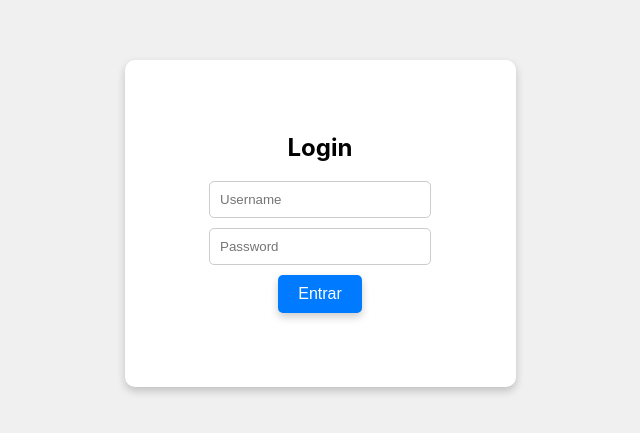
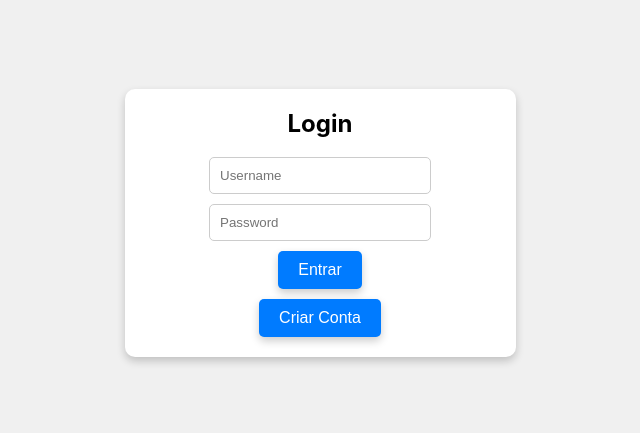
Before and after one commit to marina-barbosa/atv5-multi-app, a React (Vite) app: page / in a window 1280 px wide. Shown: the part 177-610 px from the top of the page, without its empty margins (320-960 px from the left). Built offline with nearby package versions, Linux system fonts and the light colour scheme.

Commit message:
cria token e salva no storage

```diff
--- a/db.json
+++ b/db.json
@@ -12,5 +12,17 @@
       "id": "575d",
       "text": "Testando..!!"
     }
+  ],
+  "users": [
+    {
+      "id": "1",
+      "username": "admin",
+      "password": "password"
+    },
+    {
+      "id": "98c9",
+      "username": "marina",
+      "password": "123456"
+    }
   ]
 }
--- a/package.json
+++ b/package.json
@@ -8,10 +8,11 @@
     "build": "vite build",
     "lint": "eslint . --ext js,jsx --report-unused-disable-directives --max-warnings 0",
     "preview": "vite preview",
-     "json-server": "json-server --watch db.json --port 3000"
+    "json-server": "json-server --watch db.json --port 3000"
   },
   "dependencies": {
     "axios": "^1.7.2",
+    "jose": "^5.6.3",
     "json-server": "^1.0.0-beta.1",
     "qrcode.react": "^3.1.0",
     "react": "^18.3.1",
--- a/src/App.jsx
+++ b/src/App.jsx
@@ -4,6 +4,7 @@ import styled from "styled-components";
 import { Dashboard } from "./components/pages/dashboard";
 import "./App.css";
 import { Login } from "./components/pages/Login";
+import { RegisterPage } from "./components/pages/registerPage";
 
 const AppContainer = styled.div`
   display: flex;
@@ -20,10 +21,36 @@ const App = () => {
   const navigate = useNavigate();
 
   useEffect(() => {
-    if (!isAuthenticated) {
+    // // Recupera o token do localStorage
+    // const token = localStorage.getItem("token");
+
+    // // Verifica se o token existe e se é válido
+    // if (token) {
+    //   try {
+    //     // Verifique o token com a chave secreta
+    //     // const decoded = jwt.verify(token, "segredo-top");
+    //     // Se o token é válido, autentica o usuário e redireciona para o dashboard
+    //     setIsAuthenticated(true);
+    //     // navigate("/dashboard");
+    //   } catch (error) {
+    //     console.error("Token inválido ou expirado:", error);
+    //     // Se o token for inválido ou expirado, redireciona para a página de login
+    //     setIsAuthenticated(false);
+    //     // navigate("/");
+    //   }
+    // } else {
+    //   // Se não houver token, redireciona para a página de login
+    //   setIsAuthenticated(false);
+    //   // navigate("/");
+    // }
+
+    if (!isAuthenticated && window.location.pathname == "/dashboard") {
       navigate("/");
     }
   }, [isAuthenticated, navigate]);
+
+
+
 
   const handleLogin = () => {
     setIsAuthenticated(true);
@@ -34,6 +61,7 @@ const App = () => {
     <AppContainer>
       <Routes>
         <Route path="/" element={<Login onLogin={handleLogin} />} />
+        <Route path="/register" element={<RegisterPage />} />
         <Route
           path="/dashboard"
           element={isAuthenticated ? <Dashboard /> : <Login onLogin={handleLogin} />}
--- a/src/components/pages/Login.jsx
+++ b/src/components/pages/Login.jsx
@@ -1,6 +1,8 @@
 import { useState } from 'react';
 import styled from 'styled-components';
 import { Button } from '../button';
+import { useNavigate } from 'react-router-dom';
+import { SignJWT } from 'jose';
 
 const LoginContainer = styled.div`
   display: flex;
@@ -21,7 +23,7 @@ const LoginForm = styled.form`
   border-radius: 10px;
   box-shadow: 0 4px 8px rgba(0, 0, 0, 0.2);
   width: 351px;
-  height: 287px;
+  height: auto;
 
   h2 {
     margin-top: 0;
@@ -43,19 +45,49 @@ const ErrorMessage = styled.p`
   text-align: center;
 `;
 
+const ButtonContainer = styled.div`
+  display: flex;
+  flex-direction: column;
+  align-items: center;
+  gap: 10px;
+`;
+
 export const Login = ({ onLogin }) => {
   const [username, setUsername] = useState('');
   const [password, setPassword] = useState('');
   const [error, setError] = useState('');
+  const navigate = useNavigate();
 
-  const handleSubmit = (e) => {
+  const handleSubmit = async (e) => {
     e.preventDefault();
-    if (username === 'admin' && password === 'password') {
+
+    try {
+      const response = await fetch(`http://localhost:3000/users?username=${username}`);
+      const data = await response.json();
+
+      if (data.length > 0 && data[0].password === password) {
         setError('');
+
+        // Gerar um token JWT usando jose
+        const token = await new SignJWT({ username: data[0].username, userId: data[0].id })
+          .setProtectedHeader({ alg: 'HS256' })
+          .setExpirationTime('1h')
+          .sign(new TextEncoder().encode('segredo-top'));
+
+        // Armazenar o token no localStorage
+        localStorage.setItem('authToken', token);
         onLogin();
       } else {
         setError('Username e/ou senha incorretos. Por favor, tente novamente.');
       }
+    } catch (err) {
+      setError('Erro ao tentar logar. Por favor, tente novamente mais tarde.');
+    }
+  };
+
+  const handleRegisterClick = async (e) => {
+    e.preventDefault();
+    navigate('/register');
   };
 
   return (
@@ -75,13 +107,27 @@ export const Login = ({ onLogin }) => {
           placeholder="Password"
         />
         {error && <ErrorMessage>{error}</ErrorMessage>}
+        <ButtonContainer>
           <Button
             type="submit"
             text="Login"
             $bgColor="#007bff"
             $hoverColor="#0056b3"
             $textColor="white"
-        >Entrar</Button>
+          >
+            Entrar
+          </Button>
+          <Button
+            type="button"
+            onClick={handleRegisterClick}
+            text="Criar Conta"
+            $bgColor="#28a745"
+            $hoverColor="#218838"
+            $textColor="white"
+          >
+            Criar Conta
+          </Button>
+        </ButtonContainer>
       </LoginForm>
     </LoginContainer>
   );
--- a/src/components/pages/dashboard.jsx
+++ b/src/components/pages/dashboard.jsx
@@ -29,7 +29,11 @@ export const Dashboard = () => {
   };
 
   const handleLogout = () => {
+    // Remove o token JWT do localStorage
+    localStorage.removeItem('authToken');
+    // Atualiza o estado de autenticação
     setIsAuthenticated(false);
+    // Redireciona o usuário para a página de login
     navigate("/");
   };
 
```
Also changed, not shown: 1 other file (tests, documents, lock files or other folders). Lines whose indentation alone changed are shown as unchanged.
